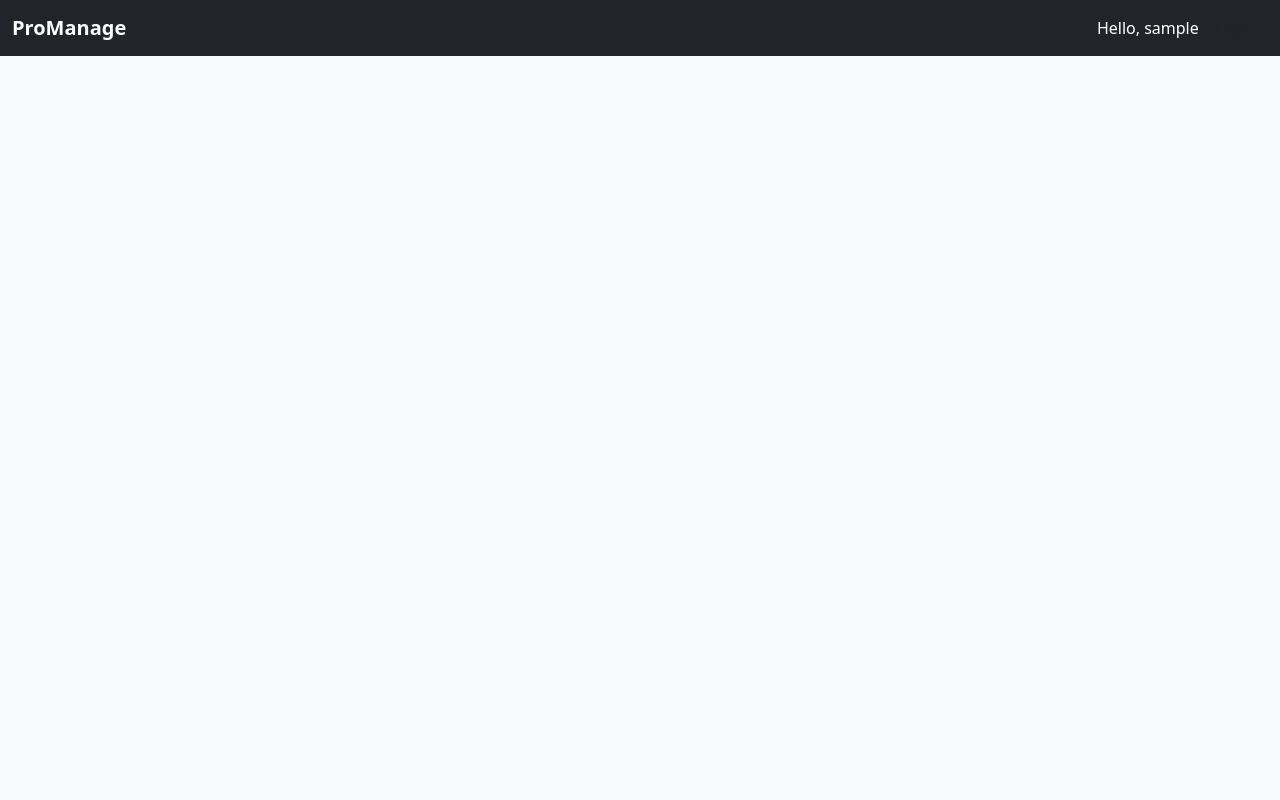
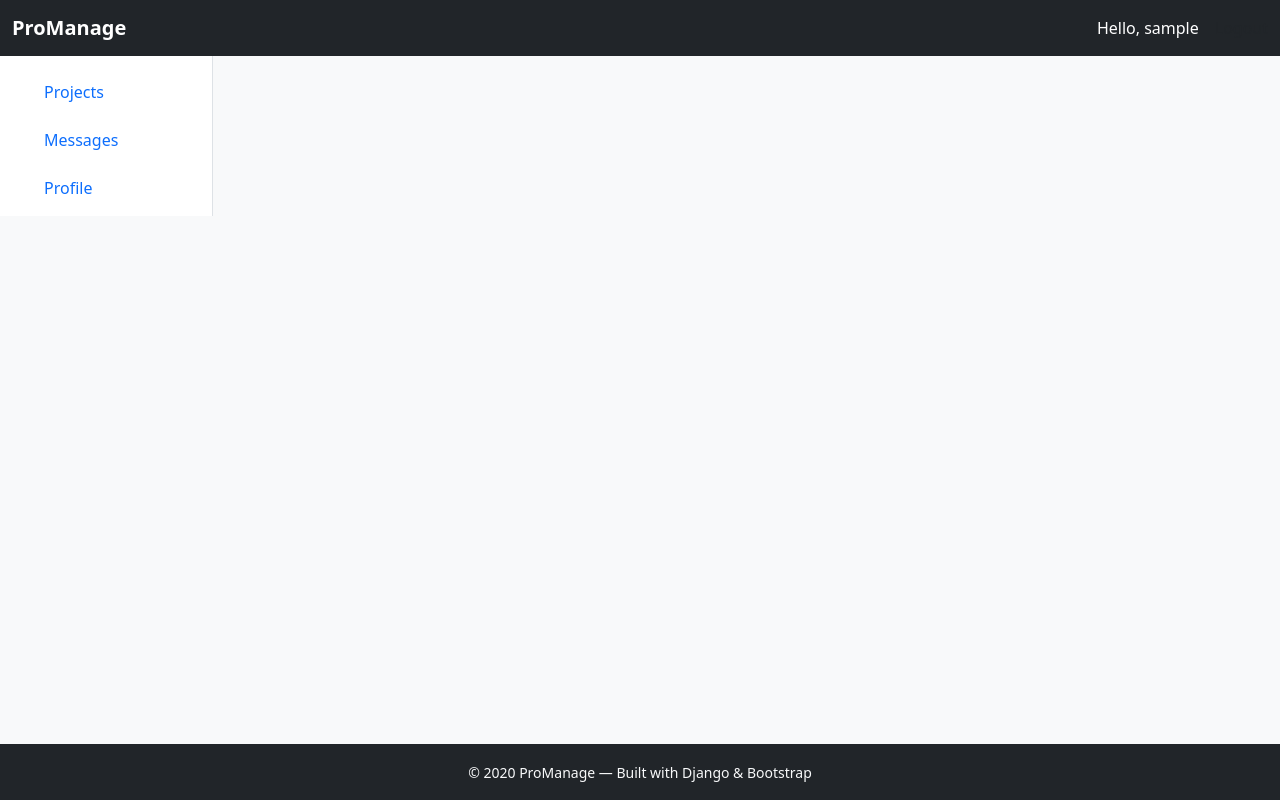
Before and after one commit to Tanvi-Bagwe/project-management-django, a Django app: template templates/base.html in a window 1280 px wide. Run offline with Django 5.2, Linux system fonts and the light colour scheme; a user stored in the database is signed in; tables that the repository leaves empty hold one stand-in row (values such as "Sample post"); the template is opened without the code that fills it: most values are stand-ins (such as "Sample title", 1, 10 or a date in 2020).

Commit message:
footer and sidebar added as placeholder

```diff
--- a/templates/partials/footer.html
+++ b/templates/partials/footer.html
@@ -0,0 +1,6 @@
+<footer class="bg-dark text-light text-center py-3 mt-auto">
+    <small>
+        © {{ now|date:"Y" }} ProManage —
+        Built with Django & Bootstrap
+    </small>
+</footer>
--- a/templates/partials/navbar.html
+++ b/templates/partials/navbar.html
@@ -1,4 +1,4 @@
-<nav class="navbar navbar-expand-lg navbar-dark bg-dark">
+<nav class="navbar navbar-expand-lg navbar-dark bg-dark fixed-top">
     <div class="container-fluid">
         <a class="navbar-brand fw-bold" href="#">ProManage</a>
 
--- a/templates/partials/sidebar.html
+++ b/templates/partials/sidebar.html
@@ -0,0 +1,30 @@
+{% if user.is_authenticated %}
+    <aside class="col-md-3 col-lg-2 d-md-block bg-white sidebar border-end">
+        <div class="position-sticky pt-4 px-3">
+
+            <ul class="nav flex-column">
+                <li class="nav-item mb-2">
+                    <a class="nav-link active" href="#">
+                        Dashboard
+                    </a>
+                </li>
+                <li class="nav-item mb-2">
+                    <a class="nav-link" href="#">
+                        Projects
+                    </a>
+                </li>
+                <li class="nav-item mb-2">
+                    <a class="nav-link" href="#">
+                        Messages
+                    </a>
+                </li>
+                <li class="nav-item mb-2">
+                    <a class="nav-link" href="#">
+                        Profile
+                    </a>
+                </li>
+            </ul>
+
+        </div>
+    </aside>
+{% endif %}
```
